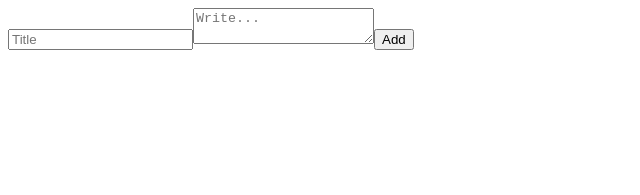
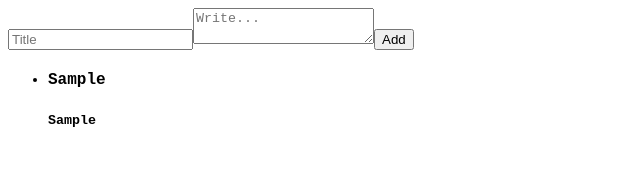
Before and after one commit to ShortCodes19/NoteApp-TS, a React (Vite) app in the folder frontend/: page / in a window 1280 px wide. Both pictures are taken after typing "Sample", "Sample" into the empty fields and a click on the button "Add". Shown: the top 195 px of the page, without its empty margins (0-640 px from the left). Built offline with nearby package versions, Linux system fonts and the light colour scheme.

Commit message:
displayed the form data

```diff
--- a/frontend/src/App.tsx
+++ b/frontend/src/App.tsx
@@ -1,6 +1,7 @@
 import { useState } from "react";
 import type { CreateNoteType, NoteType } from "./types/NoteType";
 import NoteForm from "./components/NoteForm";
+import NoteList from "./components/NoteList";
 
 const App = () => {
   const [notes, setNotes] = useState<NoteType[]>([]);
@@ -10,10 +11,10 @@ const App = () => {
     setNotes((prev) => [...prev, newNote]);
   };
 
-  console.log(notes);
   return (
     <div>
       <NoteForm onAdd={createNote} />
+      <NoteList notes={notes} />
     </div>
   );
 };
--- /dev/null
+++ b/frontend/src/components/NoteCard.tsx
@@ -0,0 +1,18 @@
+import type { NoteType } from "../types/NoteType";
+
+interface NoteCardProps {
+  note: NoteType;
+}
+
+const NoteCard = ({ note }: NoteCardProps) => {
+  return (
+    <li>
+      <h4>{note.title}</h4>
+      <strong>
+        <small>{note.content}</small>
+      </strong>
+    </li>
+  );
+};
+
+export default NoteCard;
--- /dev/null
+++ b/frontend/src/components/NoteList.tsx
@@ -0,0 +1,20 @@
+import type { NoteType } from "../types/NoteType";
+import NoteCard from "./NoteCard";
+
+interface NoteListProps {
+  notes: NoteType[];
+}
+
+const NoteList = ({ notes }: NoteListProps) => {
+  return (
+    <ul>
+      {notes.length === 0 ? (
+        <p>No notes yet</p>
+      ) : (
+        notes.map((note) => <NoteCard key={note._id} note={note} />)
+      )}
+    </ul>
+  );
+};
+
+export default NoteList;
--- a/frontend/src/index.css
+++ b/frontend/src/index.css
@@ -0,0 +1,3 @@
+html {
+  font-family: "Courier New", Courier, monospace;
+}
```
